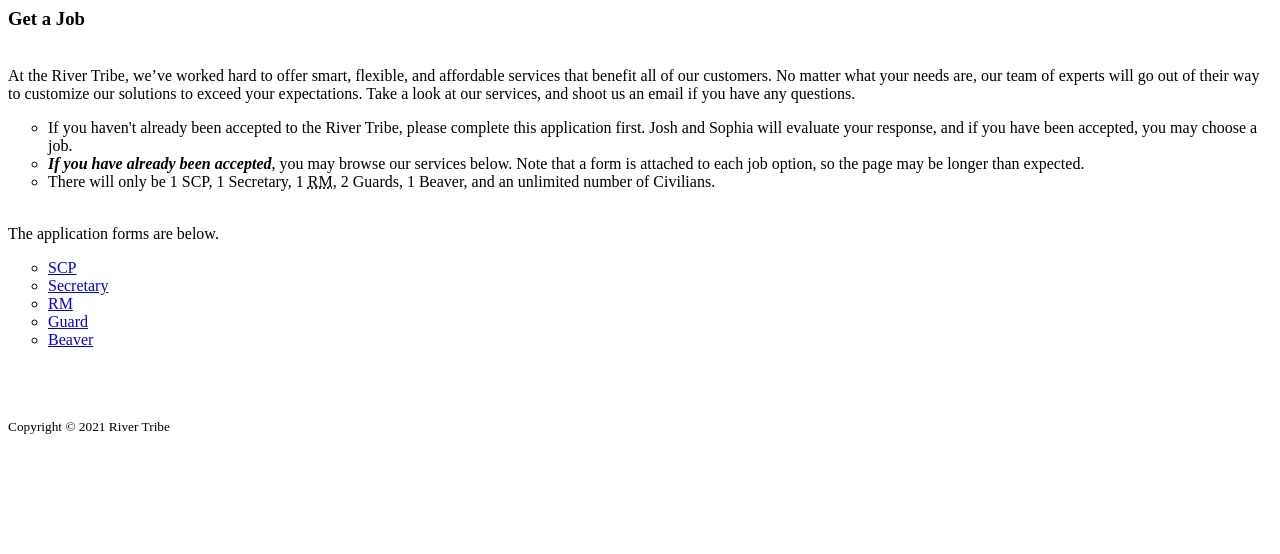
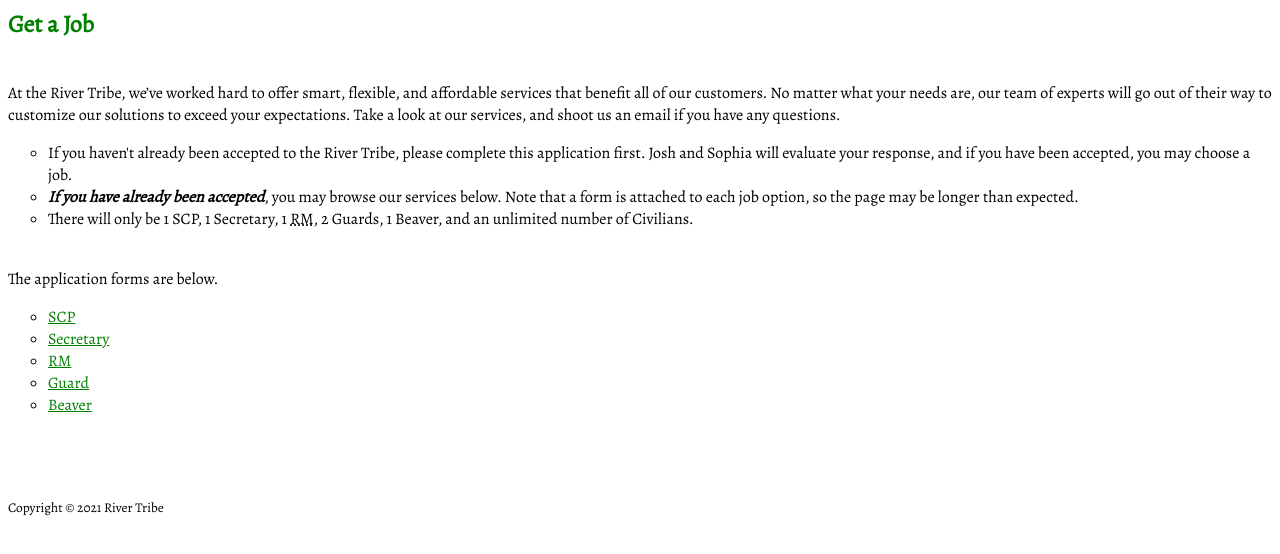
Before and after one commit to river-tribe/river-tribe.github.io, a plain HTML site: page jobs.html in a window 1280 px wide. Drawn offline with nearby package versions, Linux system fonts and the light colour scheme.

Commit message:
new commit

```diff
--- a/jobs.html
+++ b/jobs.html
@@ -6,10 +6,12 @@
 <meta name="keywords" content="HTML, River, Tribe, html, river, tribe, River Tribe">
 <meta name="author" content="Antoni - ahinczewski@beachwoodstudents.org">
 <link rel="stylesheet" type="text/css" href="static/css/fixed.css">
+<link rel="preconnect" href="https://fonts.gstatic.com">
+<link href="https://fonts.googleapis.com/css2?family=Alegreya&display=swap" rel="stylesheet">
 <link rel="icon" href="static/flag.ico">
 </head>
 <body>
-<h3>Get a Job</h3><br>
+<h2>Get a Job</h2><br>
 At the River Tribe, we’ve worked hard to offer smart, flexible, and affordable services that benefit all of our customers. No matter what your needs are, our team of experts will go out of their way to customize our solutions to exceed your expectations. Take a look at our services, and shoot us an email if you have any questions.
 <br>
 <ul>
--- a/static/css/fixed.css
+++ b/static/css/fixed.css
@@ -10,3 +10,16 @@ strong {
    font-style: italic;
    font-style: bold;
 }
+
+h1, h2, h3, h4, h5, h6 {
+   color: green;
+   font-family: 'Alegreya', serif;
+}
+
+body {
+   font-family: 'Alegreya', serif;
+}
+
+a {
+   color: green;
+}
```
Also changed, not shown: contact.html (+3 -1 lines), contribute.html (+3 -1 lines), history.html (+3 -1 lines), index.html (+3 -1 lines), members.html (+3 -1 lines), updates.html (+3 -1 lines).
